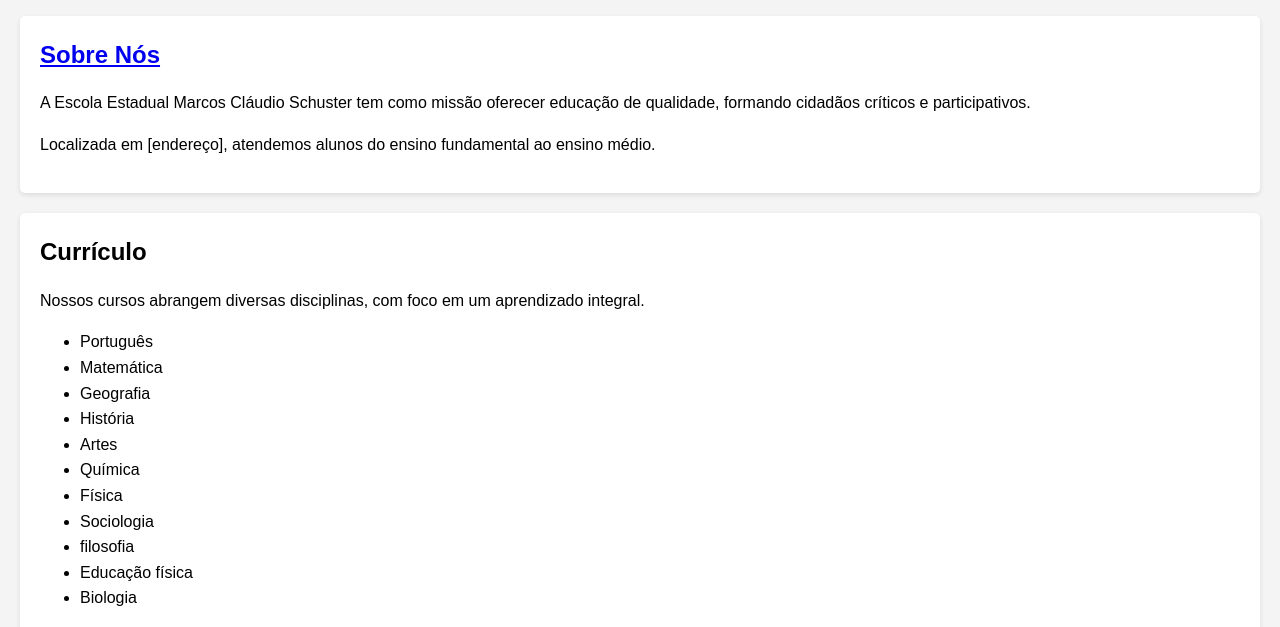
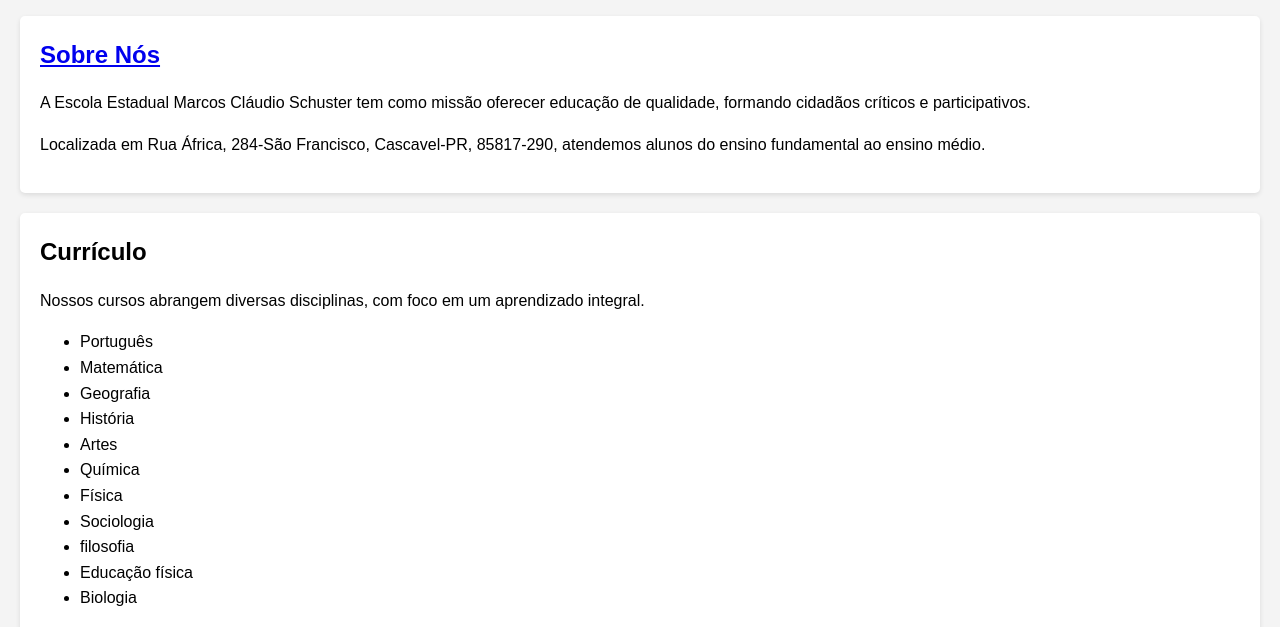
Before and after one commit to cristionel-messialdo/schuster-site, a plain HTML site: page index.html in a window 1280 px wide. Shown: the part 173-800 px from the top of the page. Drawn offline with Linux system fonts and the light colour scheme.

Commit message:
Add files via upload

```diff
--- a/index.html
+++ b/index.html
@@ -48,7 +48,7 @@
         <section id="sobre">
             <h2><a href="sobre.html">Sobre Nós</a></h2>
             <p>A Escola Estadual Marcos Cláudio Schuster tem como missão oferecer educação de qualidade, formando cidadãos críticos e participativos.</p>
-            <p>Localizada em [endereço], atendemos alunos do ensino fundamental ao ensino médio.</p>
+            <p>Localizada em Rua África, 284-São Francisco, Cascavel-PR, 85817-290, atendemos alunos do ensino fundamental ao ensino médio.</p>
         </section>
 
         <section id="curriculo">
```
